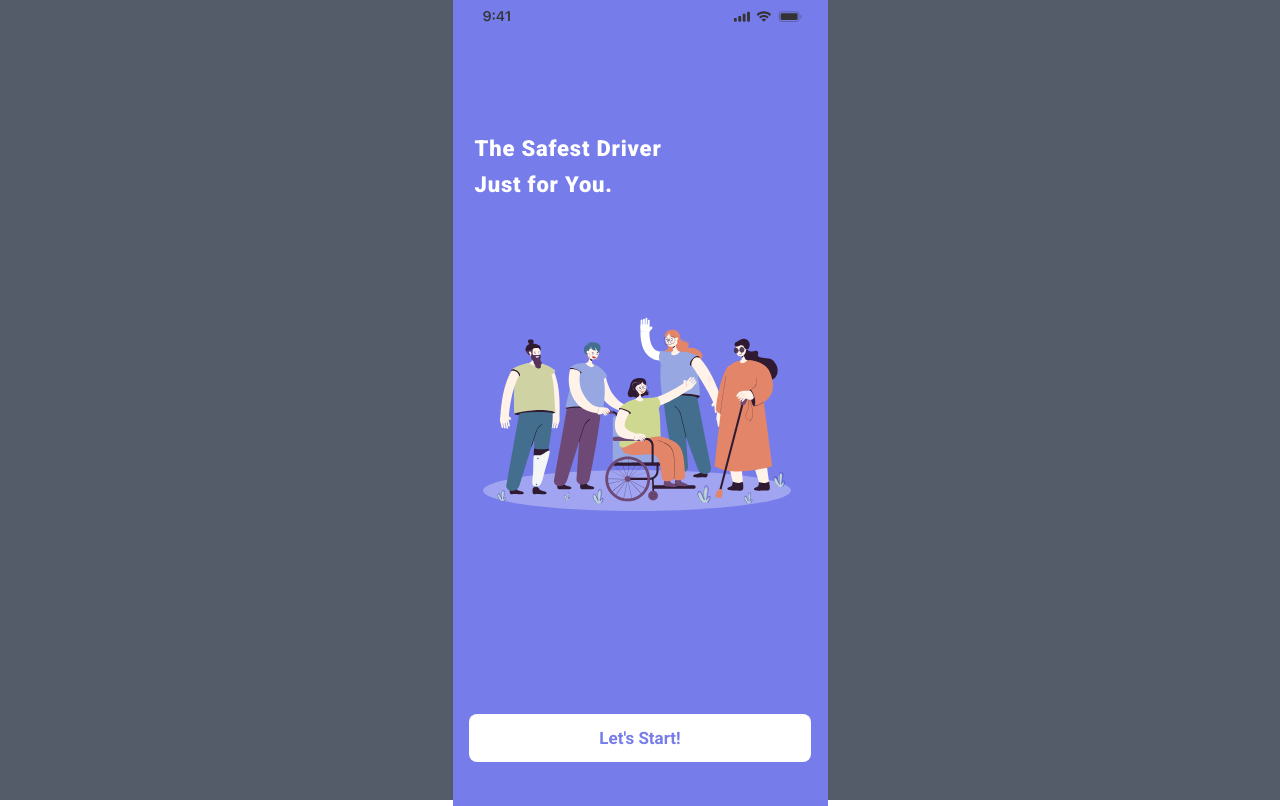
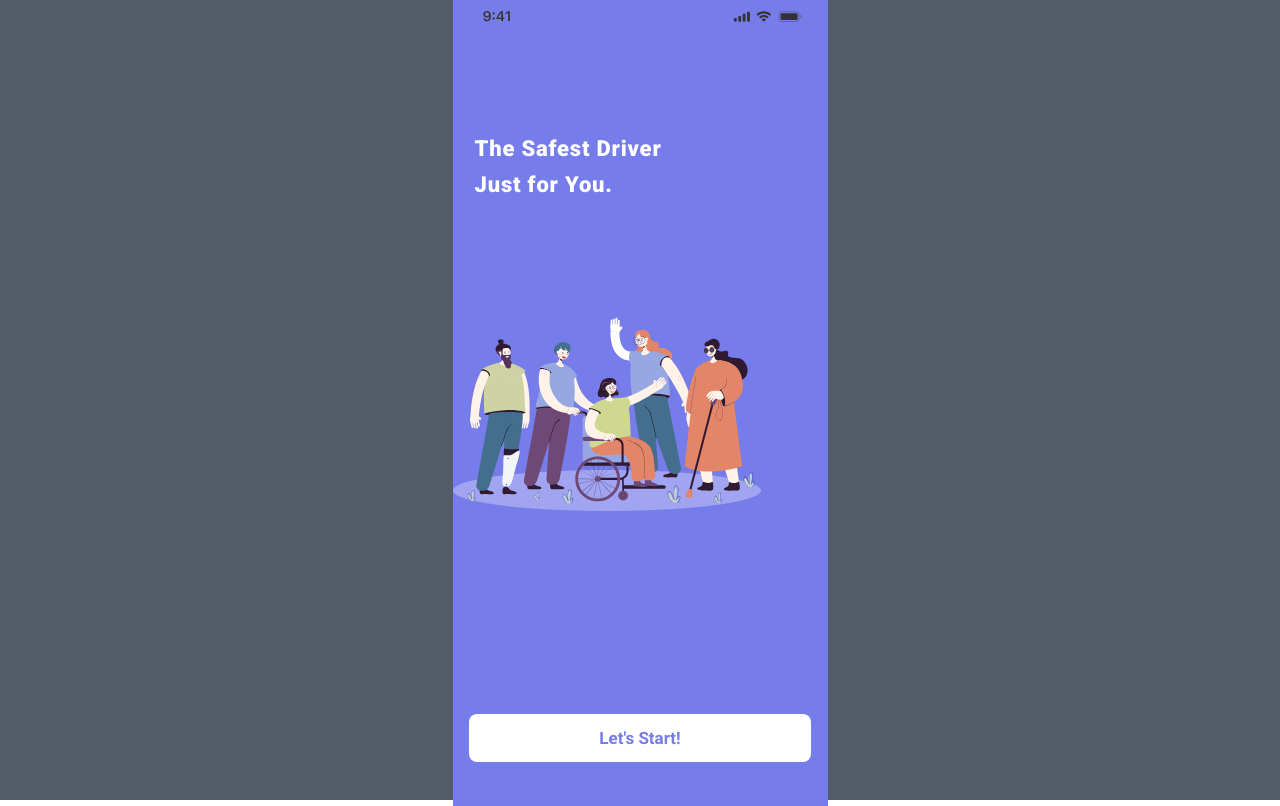
Before and after one commit to JunctionX-Seoul-Caffeine/Calmmuter, a React (Create React App) app: page / in a window 1280 px wide. Built offline with nearby package versions, Linux system fonts and the light colour scheme.

Commit message:
StatusBar svg style 수정

```diff
--- a/src/styles/StatusBar.css
+++ b/src/styles/StatusBar.css
@@ -5,7 +5,7 @@
   align-items: center;
 }
 
-svg:first-child {
+.status-bar-svg1 {
   margin: 0 220px 0 30px;
 }
 
```
